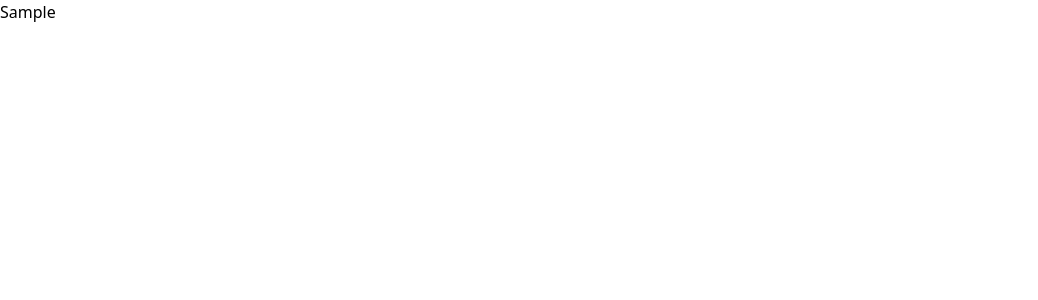
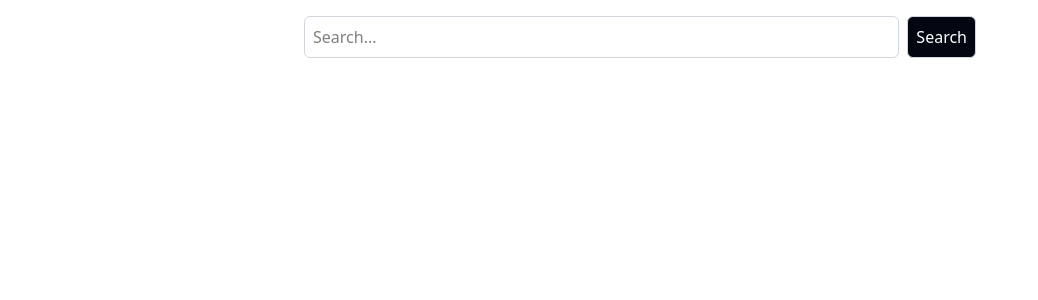
Before and after one commit to kobz2414/meet-sync, a React (Vite) app: page / in a window 1280 px wide. Shown: the top 300 px of the page, without its empty margins (0-1038 px from the left). Built offline with nearby package versions, Linux system fonts and the light colour scheme.

Commit message:
feat: added search component

```diff
--- a/src/App.tsx
+++ b/src/App.tsx
@@ -1,11 +1,13 @@
+import Search from "./components/Search";
+
 function App() {
   return (
     <>
-    <div>
-      Sample
-    </div>
+      <div className="flex w-full justify-center">
+        <Search />
+      </div>
     </>
   );
 }
 
-export default App
+export default App;
--- /dev/null
+++ b/src/components/Search.tsx
@@ -0,0 +1,20 @@
+const Search = () => {
+  return (
+    <div className="flex flex-row max-w-2xl w-full my-4">
+      <input
+        type="text"
+        className="p-2 border border-gray-300 rounded-md flex-1"
+        placeholder="Search..."
+      />
+      <div className="mx-1"></div>
+      <button
+        className="p-2 border border-gray-300 rounded-md bg-gray-950 text-white"
+        onClick={() => console.log("Search")}
+      >
+        Search
+      </button>
+    </div>
+  );
+};
+
+export default Search;
```
